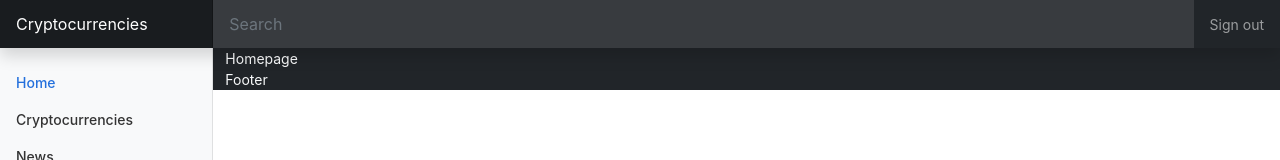
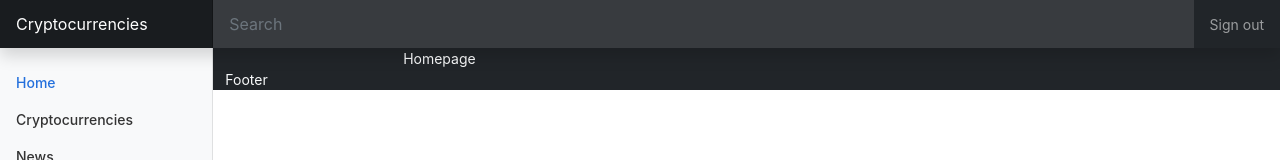
Before and after one commit to main0Server/digital-currency, a React (Create React App) app: page / in a window 1280 px wide. Shown: the top 160 px of the page. Built offline with nearby package versions, Linux system fonts and the light colour scheme.

Commit message:
update main-app col

```diff
--- a/src/App.js
+++ b/src/App.js
@@ -15,7 +15,7 @@ const App = () => {
       <div className="NavBar">
         <Navbar />
       </div>
-      <div className="main-app">
+      <div className="main-app col-md-9 ms-sm-auto col-lg-10">
         <Switch>
           <Route exact path="/">
             <Homepage />
```
